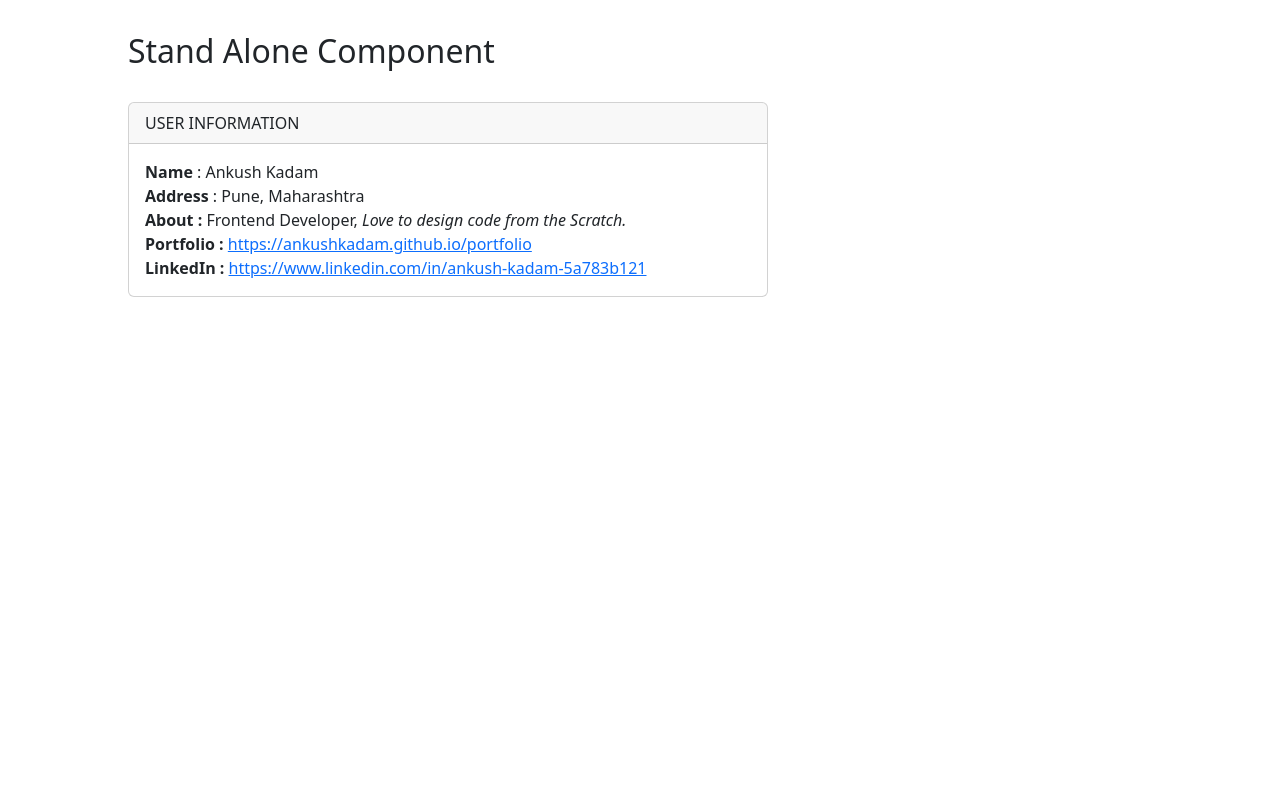
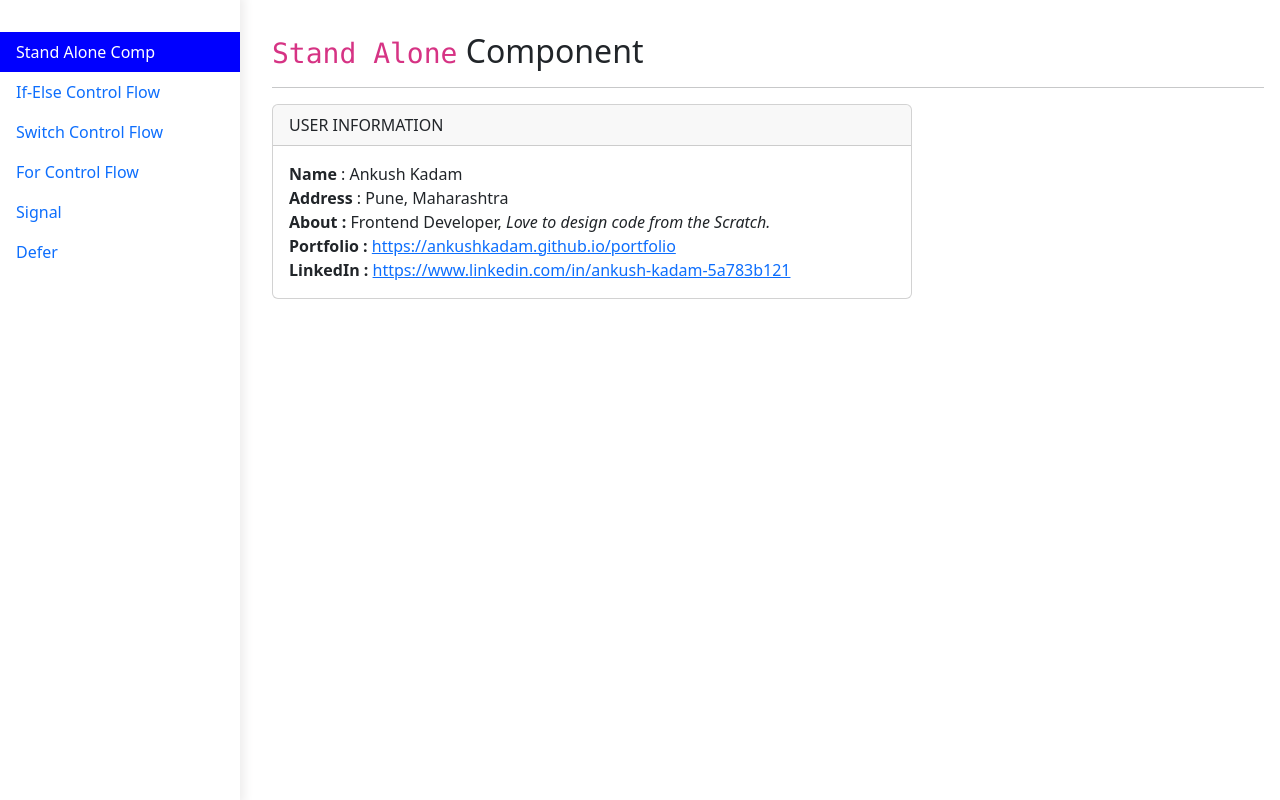
Before and after one commit to ankushkadam/angular-17, an Angular app: page / in a window 1280 px wide. Built offline with nearby package versions, Linux system fonts and the light colour scheme.

Commit message:
added navigation links and minor css change.

```diff
--- a/src/app/app.component.html
+++ b/src/app/app.component.html
@@ -1,3 +1,15 @@
 <div class="app-wrapper">
-  <router-outlet></router-outlet>
+  <div class="navigation">
+    <ul class="nav">
+      <li class="nav-item"> <a class="nav-link" [routerLinkActiveOptions]="{exact: true}" routerLinkActive="active" routerLink="/">Stand Alone Comp</a> </li>
+      <li class="nav-item"> <a class="nav-link" routerLinkActive="active" routerLink="/if-else">If-Else Control Flow</a> </li>
+      <li class="nav-item"> <a class="nav-link" routerLinkActive="active" routerLink="/switch-case">Switch Control Flow</a> </li>
+      <li class="nav-item"> <a class="nav-link" routerLinkActive="active" routerLink="/for">For Control Flow</a> </li>
+      <li class="nav-item"> <a class="nav-link" routerLinkActive="active" routerLink="/signal">Signal</a> </li>
+      <li class="nav-item"> <a class="nav-link" routerLinkActive="active" routerLink="/defer">Defer</a> </li>
+    </ul>
+  </div>
+  <div class="content">
+    <router-outlet></router-outlet>
+  </div>
 </div>
--- a/src/app/app.component.scss
+++ b/src/app/app.component.scss
@@ -1,4 +1,31 @@
 .app-wrapper{
-  width: 80%;
-  margin: auto;
+  display: grid;
+  grid-template-columns: 15rem 1fr;
+  column-gap: 1rem;
+  height: 100vh;
+  .navigation{
+    padding-top: 2rem;
+    background: white;
+    display: flex;
+    flex-direction: column;
+    box-shadow: 0px 0px 10px 4px #edecec;
+
+    display: flex;
+    flex-direction: column;
+
+    .nav{
+      .nav-item{
+        width: 100%;
+
+        .active{
+          background: blue;
+          color: #fff;
+        }
+      }
+    }
+  }
+
+  .content{
+    padding: 1rem;
+  }
 }
--- a/src/app/control-flow/for-loop/for-loop.component.html
+++ b/src/app/control-flow/for-loop/for-loop.component.html
@@ -1,5 +1,6 @@
 <div class="for-loop-wrapper">
   <h2> <code>"&#64;"For</code> block - repeaters </h2>
+  <hr>
 
   <div class="row">
     <h5> Users :  </h5>
--- a/src/app/control-flow/if-else/if-else.component.html
+++ b/src/app/control-flow/if-else/if-else.component.html
@@ -1,4 +1,9 @@
 <div class="if-else-wrapper">
+  <h2> <code>"&#64;"If-Else</code> block </h2>
+
+  <hr>
+
+
   @if(isServerActivated){
     <button class="btn btn-sm btn-danger" (click)="activateAndInactivateServer()">In-Activate Server</button>
   } @else {
--- a/src/app/control-flow/switch-case/switch-case.component.html
+++ b/src/app/control-flow/switch-case/switch-case.component.html
@@ -2,7 +2,7 @@
 <div class="switch-case-wrapper">
 
   <h2> <code>"&#64;"switch</code> block - selection</h2>
-
+  <hr>
 
   <div class="row">
     <div class="col-md-4">
--- a/src/app/defer/parent/parent.component.html
+++ b/src/app/defer/parent/parent.component.html
@@ -1,7 +1,7 @@
 <div class="parent-wrapper">
   <div class="defer">
     <h2> <code>"&#64;"defer</code> block - example </h2>
-
+    <hr>
 
     @defer {
       <app-child></app-child>
@@ -18,7 +18,7 @@
 
   <div class="defer-with-trigger">
     <h2> <code>"&#64;"defer</code> block with Triggers </h2>
-
+    <hr>
     <!-- Triggers List :  -->
     <!-- 1.  on idle:
         idle will trigger the deferred loading once the browser has reached an idle state (detected using the requestIdleCallback API under the hood). This is the default behavior with a defer block. -->
--- a/src/app/signal/signal-wrapper/signal-wrapper.component.html
+++ b/src/app/signal/signal-wrapper/signal-wrapper.component.html
@@ -1,4 +1,7 @@
 <div class="signal-wrapper">
+  <h2> <code>Signal</code> Example </h2>
+  <hr>
+
   <!-- Normal Props Example -->
   <div class="callout">Normal Property</div>
   <app-normal-prop></app-normal-prop>
--- a/src/app/stand-alone/user/user.component.html
+++ b/src/app/stand-alone/user/user.component.html
@@ -1,5 +1,6 @@
-<h2> Stand Alone Component </h2>
-
+<div class="user-wrapper">
+  <h2> <code>Stand Alone</code> Component </h2>
+  <hr>
 
   <div class="card">
     <div class="card-header">
@@ -16,3 +17,4 @@
       <div> <strong>LinkedIn : </strong><a href="https://www.linkedin.com/in/ankush-kadam-5a783b121" target="_blank" > https://www.linkedin.com/in/ankush-kadam-5a783b121</a></div>
     </div>
   </div>
+</div>
--- a/src/app/stand-alone/user/user.component.scss
+++ b/src/app/stand-alone/user/user.component.scss
@@ -1,5 +1,6 @@
+.user-wrapper{
   h2{
-  margin: 2rem 0;
+    margin: 1rem 0;
   }
 
   .card{
@@ -11,3 +12,4 @@ h2{
 
     }
   }
+}
```
Lines whose indentation alone changed are shown as unchanged.
